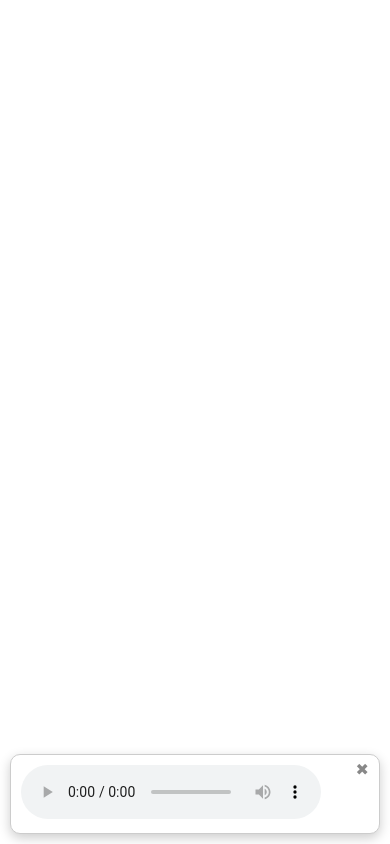
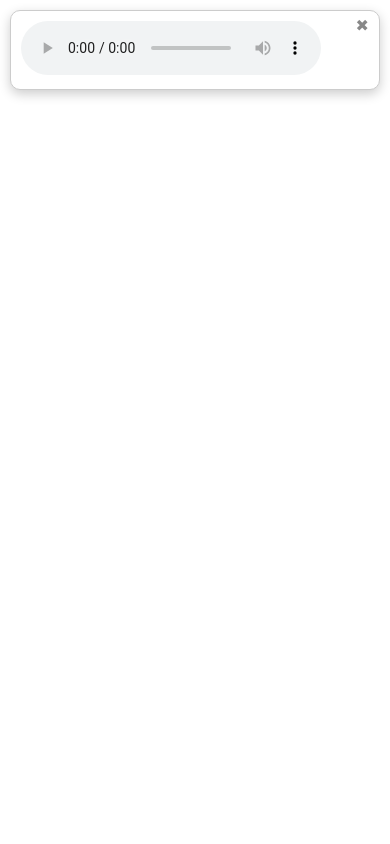
Before and after one commit to StreamOfScience/stream-audio, a plain HTML site: page index.html in a window 390 px wide. Drawn offline with Linux system fonts and the light colour scheme.

Commit message:
Update index.html

```diff
--- a/index.html
+++ b/index.html
@@ -13,13 +13,13 @@
 
     #audioWidget {
       position: fixed;
-      bottom: 20px;
-      right: 20px;
+      top: 20px;
+      left: 20px;
       background: white;
       padding: 12px;
       border: 1px solid #ccc;
       border-radius: 10px;
-      box-shadow: 0 4px 12px rgba(0,0,0,0.2);
+      box-shadow: 0 4px 12px rgba(0, 0, 0, 0.2);
       z-index: 999;
       max-width: 90%;
     }
@@ -40,9 +40,9 @@
 
     @media (max-width: 600px) {
       #audioWidget {
+        top: 10px;
         left: 10px;
         right: 10px;
-        bottom: 10px;
         padding: 10px;
       }
     }
```
